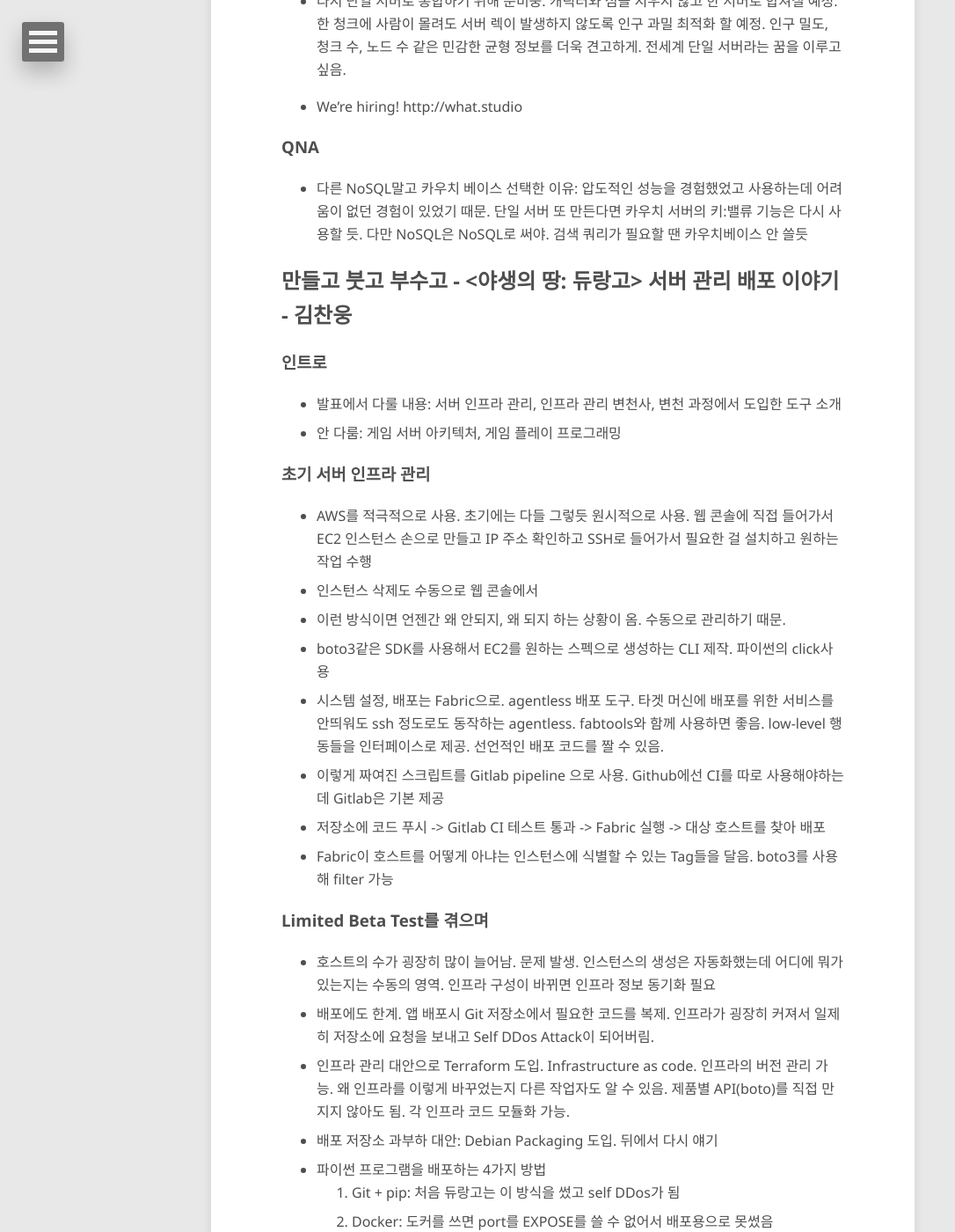
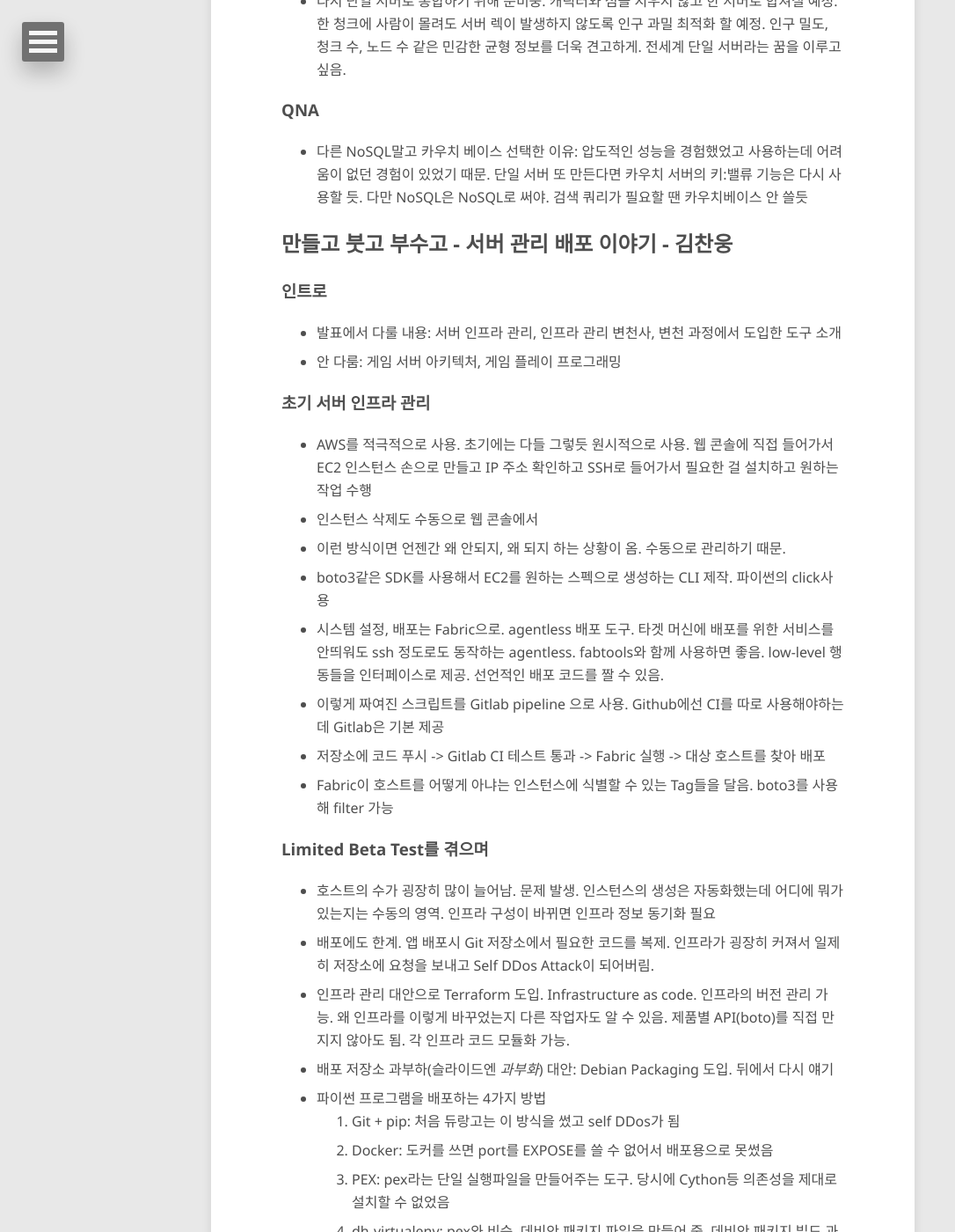
Before and after one commit to winterjung/JungWinter.github.io, a Jekyll site: the page built from _posts/2018-04-29-ndc2018-durango.md, in a window 1280 px wide and 1400 px high, scrolled down 4660 px. Shown: the whole window at 88% size, without its empty margins (0-1086 px from the left). Built offline with Jekyll 4.4.1, drawn with Linux system fonts in a browser that asks for light colours; nearby versions of some CDN libraries; comment, search, counter and statistics services are not loaded; some of the changed text lies outside the part shown.

```diff
--- a/_posts/2018-04-29-ndc2018-durango.md
+++ b/_posts/2018-04-29-ndc2018-durango.md
@@ -6,7 +6,7 @@
 
 NDC 2018 2일차에 들었던 야생의 땅: 듀랑고 관련 세션 2개를 정리했다. NDC 다시보기로만 봤던 듀랑고팀의 발표를 직접 보게 되었는데 무척 재밌었고 서비스가 오픈되었을 때 여러가지 상황이 발생했었는데 그 이유와 어떻게 대응했으며 보완했는지 잘 설명해주셔서 많은 궁금증을 풀 수 있었다. 올해 NDC 다시보기는 7월 중으로 올라온다하고, 아직 발표 자료는 올라오지 않은 것 같다.
 
-## <야생의 땅: 듀랑고> 서버 아키텍처 Vol. 3 - 이흥섭
+## 서버 아키텍처 Vol. 3 - 이흥섭
 
 ### 인트로
 
@@ -116,13 +116,11 @@
 
 - 다시 단일 서버로 통합하기 위해 준비중. 캐릭터와 섬을 지우지 않고 한 서버로 합쳐질 예정. 한 청크에 사람이 몰려도 서버 렉이 발생하지 않도록 인구 과밀 최적화 할 예정. 인구 밀도, 청크 수, 노드 수 같은 민감한 균형 정보를 더욱 견고하게. 전세계 단일 서버라는 꿈을 이루고 싶음.
 
-- We're hiring! http://what.studio
-
 ### QNA
 
 - 다른 NoSQL말고 카우치 베이스 선택한 이유: 압도적인 성능을 경험했었고 사용하는데 어려움이 없던 경험이 있었기 때문. 단일 서버 또 만든다면 카우치 서버의 키:밸류 기능은 다시 사용할 듯. 다만 NoSQL은 NoSQL로 써야. 검색 쿼리가 필요할 땐 카우치베이스 안 쓸듯
 
-## 만들고 붓고 부수고 - <야생의 땅: 듀랑고> 서버 관리 배포 이야기 - 김찬웅
+## 만들고 붓고 부수고 - 서버 관리 배포 이야기 - 김찬웅
 
 ### 인트로
 
@@ -145,7 +143,7 @@
 - 호스트의 수가 굉장히 많이 늘어남. 문제 발생. 인스턴스의 생성은 자동화했는데 어디에 뭐가 있는지는 수동의 영역. 인프라 구성이 바뀌면 인프라 정보 동기화 필요
 - 배포에도 한계. 앱 배포시 Git 저장소에서 필요한 코드를 복제. 인프라가 굉장히 커져서 일제히 저장소에 요청을 보내고 Self DDos Attack이 되어버림.
 - 인프라 관리 대안으로 Terraform 도입. Infrastructure as code. 인프라의 버전 관리 가능. 왜 인프라를 이렇게 바꾸었는지 다른 작업자도 알 수 있음. 제품별 API(boto)를 직접 만지지 않아도 됨. 각 인프라 코드 모듈화 가능.
-- 배포 저장소 과부하 대안: Debian Packaging 도입. 뒤에서 다시 얘기
+- 배포 저장소 과부하(슬라이드엔 _과부화_) 대안: Debian Packaging 도입. 뒤에서 다시 얘기
 - 파이썬 프로그램을 배포하는 4가지 방법
     1. Git + pip: 처음 듀랑고는 이 방식을 썼고 self DDos가 됨
     2. Docker: 도커를 쓰면 port를 EXPOSE를 쓸 수 없어서 배포용으로 못썼음
```
